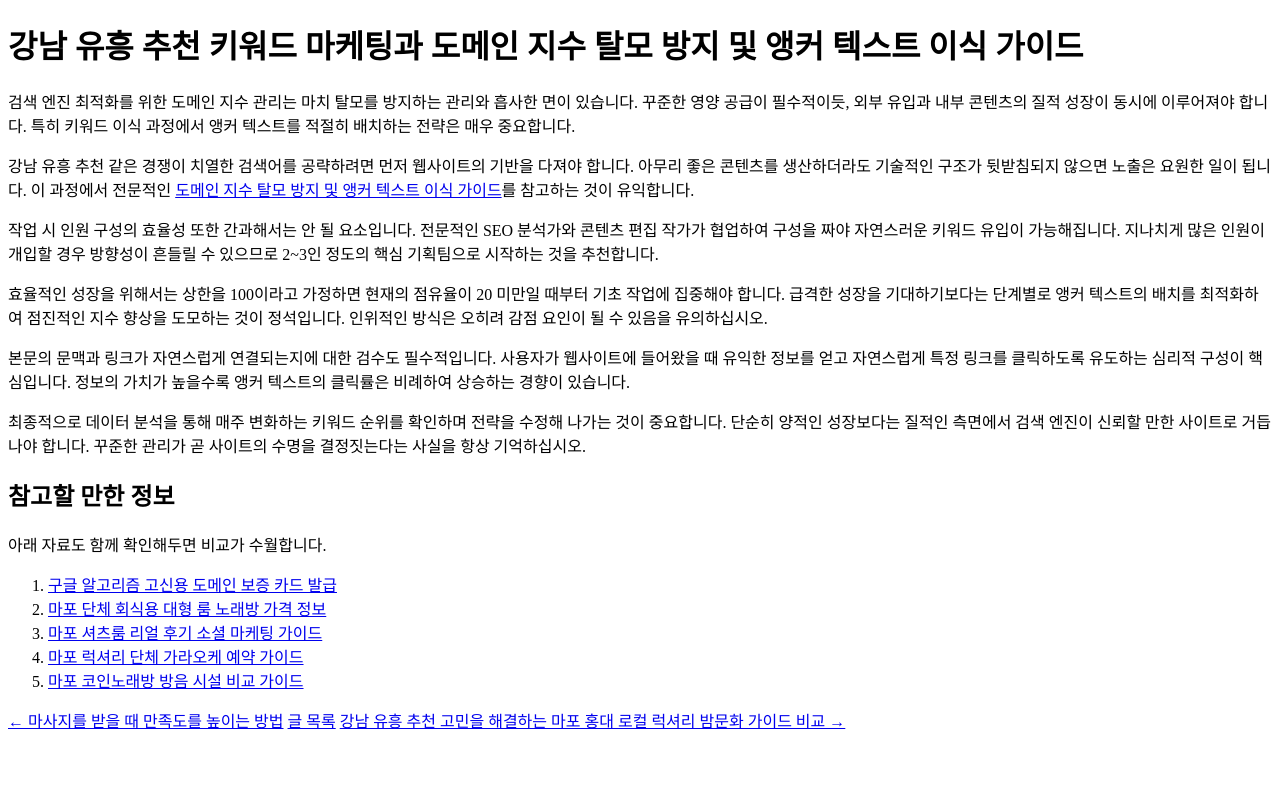
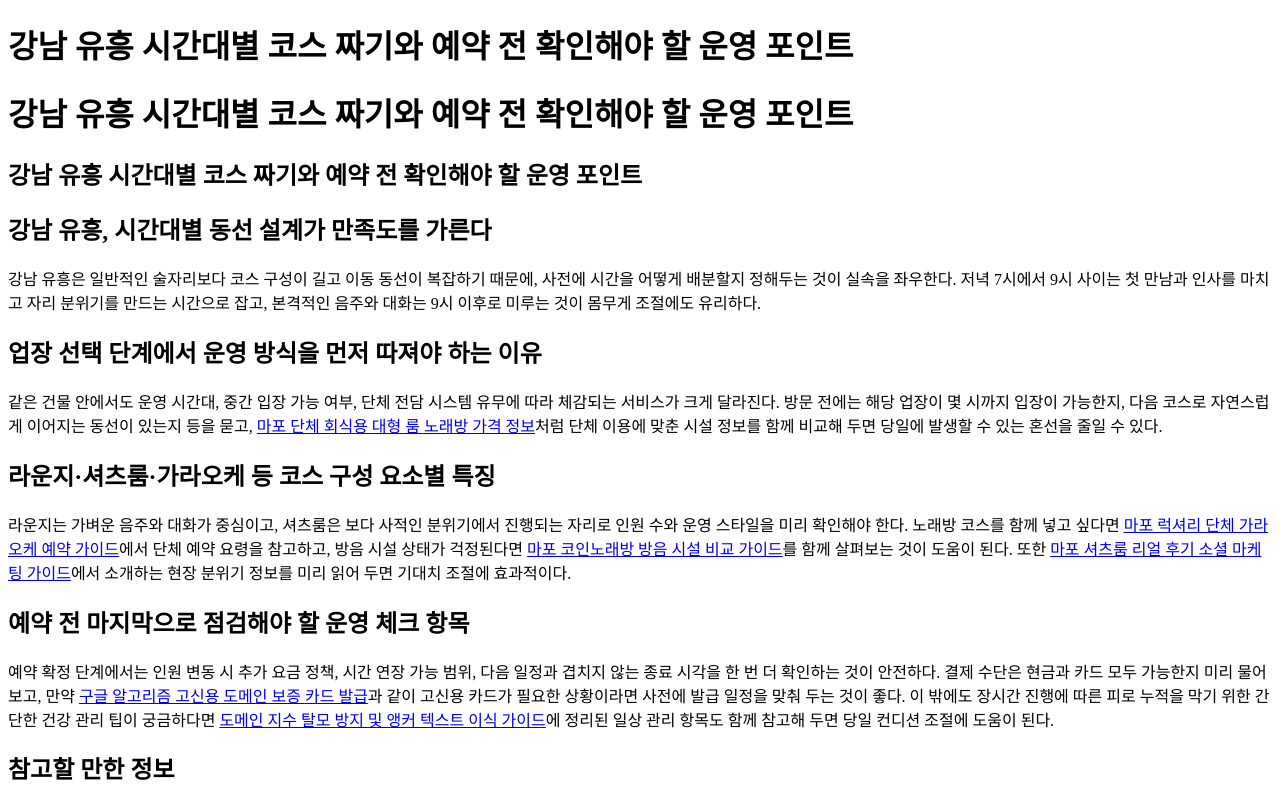
Before and after one commit to tidalhss-star/bp-kr-pbn-sr-111, a plain HTML site: page posts/gemini-coverage-20260719-0307.html in a window 1280 px wide. Shown: the top 800 px of the page. Drawn offline with Linux system fonts and the light colour scheme.

Commit message:
deploy: garbage-free snapshot 2026-09-03T05:28:41.922Z

```diff
--- a/posts/gemini-coverage-20260719-0307.html
+++ b/posts/gemini-coverage-20260719-0307.html
@@ -2,24 +2,34 @@
 <html lang="ko">
 <head>
 <meta charset="UTF-8">
-<title>강남 유흥 추천 키워드 마케팅과 도메인 지수 탈모 방지 및 앵커 텍스트 이식 가이드</title>
-<meta name="description" content="검색 엔진 최적화를 위한 도메인 지수 관리는 마치 탈모를 방지하는 관리와 흡사한 면이 있습니다. 꾸준한 영양 공급이 필수적이듯, 외부 유입과 내부 콘텐츠의 질적 성장이 동시에 이루어져야 합니다. 특히 키워드 이식 과정에서 앵커 텍스트를 적절히 배치하는 전략은 매우 중요합니다.">
+<title>강남 유흥 시간대별 코스 짜기와 예약 전 확인해야 할 운영 포인트</title>
+<meta name="description" content="강남 유흥은 일반적인 술자리보다 코스 구성이 길고 이동 동선이 복잡하기 때문에, 사전에 시간을 어떻게 배분할지 정해두는 것이 실속을 좌우한다.">
 <link rel="canonical" href="https://gangnam-night-review.hardcoreroom.com/posts/gemini-coverage-20260719-0307.html">
  <link rel="icon" type="image/svg+xml" href="./favicon.svg">
  <meta property="og:url" content="https://gangnam-night-review.hardcoreroom.com/posts/gemini-coverage-20260719-0307.html">
-  <meta property="og:title" content="강남 유흥 추천 키워드 마케팅과 도메인 지수 탈모 방지 및 앵커 텍스트 이식 가이드">
-  <meta property="og:description" content="검색 엔진 최적화를 위한 도메인 지수 관리는 마치 탈모를 방지하는 관리와 흡사한 면이 있습니다. 꾸준한 영양 공급이 필수적이듯, 외부 유입과 내부 콘텐츠의 질적 성장이 동시에 이루어져야 합니다. 특히 키워드 이식 과정에서 앵커 텍스트를 적절히 배치하는 전략은 매우 중요합니다.">
+  <meta property="og:title" content="강남 유흥 시간대별 코스 짜기와 예약 전 확인해야 할 운영 포인트">
+  <meta property="og:description" content="강남 유흥은 일반적인 술자리보다 코스 구성이 길고 이동 동선이 복잡하기 때문에, 사전에 시간을 어떻게 배분할지 정해두는 것이 실속을 좌우한다.">
   <meta property="og:type" content="website">
   <meta name="twitter:card" content="summary">
 </head>
 <body>
-<h1>강남 유흥 추천 키워드 마케팅과 도메인 지수 탈모 방지 및 앵커 텍스트 이식 가이드</h1>
-<p>검색 엔진 최적화를 위한 도메인 지수 관리는 마치 탈모를 방지하는 관리와 흡사한 면이 있습니다. 꾸준한 영양 공급이 필수적이듯, 외부 유입과 내부 콘텐츠의 질적 성장이 동시에 이루어져야 합니다. 특히 키워드 이식 과정에서 앵커 텍스트를 적절히 배치하는 전략은 매우 중요합니다.</p>
-<p>강남 유흥 추천 같은 경쟁이 치열한 검색어를 공략하려면 먼저 웹사이트의 기반을 다져야 합니다. 아무리 좋은 콘텐츠를 생산하더라도 기술적인 구조가 뒷받침되지 않으면 노출은 요원한 일이 됩니다. 이 과정에서 전문적인 <a class="anchor-link" href="https://aga-uhake.space/">도메인 지수 탈모 방지 및 앵커 텍스트 이식 가이드</a>를 참고하는 것이 유익합니다.</p>
-<p>작업 시 인원 구성의 효율성 또한 간과해서는 안 될 요소입니다. 전문적인 SEO 분석가와 콘텐츠 편집 작가가 협업하여 구성을 짜야 자연스러운 키워드 유입이 가능해집니다. 지나치게 많은 인원이 개입할 경우 방향성이 흔들릴 수 있으므로 2~3인 정도의 핵심 기획팀으로 시작하는 것을 추천합니다.</p>
-<p>효율적인 성장을 위해서는 상한을 100이라고 가정하면 현재의 점유율이 20 미만일 때부터 기초 작업에 집중해야 합니다. 급격한 성장을 기대하기보다는 단계별로 앵커 텍스트의 배치를 최적화하여 점진적인 지수 향상을 도모하는 것이 정석입니다. 인위적인 방식은 오히려 감점 요인이 될 수 있음을 유의하십시오.</p>
-<p>본문의 문맥과 링크가 자연스럽게 연결되는지에 대한 검수도 필수적입니다. 사용자가 웹사이트에 들어왔을 때 유익한 정보를 얻고 자연스럽게 특정 링크를 클릭하도록 유도하는 심리적 구성이 핵심입니다. 정보의 가치가 높을수록 앵커 텍스트의 클릭률은 비례하여 상승하는 경향이 있습니다.</p>
-<p>최종적으로 데이터 분석을 통해 매주 변화하는 키워드 순위를 확인하며 전략을 수정해 나가는 것이 중요합니다. 단순히 양적인 성장보다는 질적인 측면에서 검색 엔진이 신뢰할 만한 사이트로 거듭나야 합니다. 꾸준한 관리가 곧 사이트의 수명을 결정짓는다는 사실을 항상 기억하십시오.</p>
+<h1>강남 유흥 시간대별 코스 짜기와 예약 전 확인해야 할 운영 포인트</h1>
+
+<h1>강남 유흥 시간대별 코스 짜기와 예약 전 확인해야 할 운영 포인트</h1>
+<article>
+
+<h1>강남 유흥 시간대별 코스 짜기와 예약 전 확인해야 할 운영 포인트</h1>
+<article>
+<h2>강남 유흥, 시간대별 동선 설계가 만족도를 가른다</h2>
+<p>강남 유흥은 일반적인 술자리보다 코스 구성이 길고 이동 동선이 복잡하기 때문에, 사전에 시간을 어떻게 배분할지 정해두는 것이 실속을 좌우한다. 저녁 7시에서 9시 사이는 첫 만남과 인사를 마치고 자리 분위기를 만드는 시간으로 잡고, 본격적인 음주와 대화는 9시 이후로 미루는 것이 몸무게 조절에도 유리하다.</p>
+<h2>업장 선택 단계에서 운영 방식을 먼저 따져야 하는 이유</h2>
+<p>같은 건물 안에서도 운영 시간대, 중간 입장 가능 여부, 단체 전담 시스템 유무에 따라 체감되는 서비스가 크게 달라진다. 방문 전에는 해당 업장이 몇 시까지 입장이 가능한지, 다음 코스로 자연스럽게 이어지는 동선이 있는지 등을 묻고, <a href="https://banquet.infonest.online/">마포 단체 회식용 대형 룸 노래방 가격 정보</a>처럼 단체 이용에 맞춘 시설 정보를 함께 비교해 두면 당일에 발생할 수 있는 혼선을 줄일 수 있다.</p>
+<h2>라운지·셔츠룸·가라오케 등 코스 구성 요소별 특징</h2>
+<p>라운지는 가벼운 음주와 대화가 중심이고, 셔츠룸은 보다 사적인 분위기에서 진행되는 자리로 인원 수와 운영 스타일을 미리 확인해야 한다. 노래방 코스를 함께 넣고 싶다면 <a href="https://mens-esthe.space/">마포 럭셔리 단체 가라오케 예약 가이드</a>에서 단체 예약 요령을 참고하고, 방음 시설 상태가 걱정된다면 <a href="https://acoustic.roundlog.site/">마포 코인노래방 방음 시설 비교 가이드</a>를 함께 살펴보는 것이 도움이 된다. 또한 <a href="https://persona.notewell.site/">마포 셔츠룸 리얼 후기 소셜 마케팅 가이드</a>에서 소개하는 현장 분위기 정보를 미리 읽어 두면 기대치 조절에 효과적이다.</p>
+<h2>예약 전 마지막으로 점검해야 할 운영 체크 항목</h2>
+<p>예약 확정 단계에서는 인원 변동 시 추가 요금 정책, 시간 연장 가능 범위, 다음 일정과 겹치지 않는 종료 시각을 한 번 더 확인하는 것이 안전하다. 결제 수단은 현금과 카드 모두 가능한지 미리 물어보고, 만약 <a href="https://card-hakkoku.store/">구글 알고리즘 고신용 도메인 보증 카드 발급</a>과 같이 고신용 카드가 필요한 상황이라면 사전에 발급 일정을 맞춰 두는 것이 좋다. 이 밖에도 장시간 진행에 따른 피로 누적을 막기 위한 간단한 건강 관리 팁이 궁금하다면 <a href="https://aga-uhake.space/">도메인 지수 탈모 방지 및 앵커 텍스트 이식 가이드</a>에 정리된 일상 관리 항목도 함께 참고해 두면 당일 컨디션 조절에 도움이 된다.</p>
+</article>
+</article>
 <section class="r-c83478">
 <h2>참고할 만한 정보</h2>
 <p>아래 자료도 함께 확인해두면 비교가 수월합니다.</p>
```
Also changed, not shown: posts.html (+3 -3 lines), posts/checklist-001-6df2fx.html (+1 -1 lines), posts/checklist-001-e0o8tf.html (+2 -2 lines), posts/gemini-coverage-20260719-0305.html (+1 -1 lines), posts/gemini-coverage-20260719-0306.html (+1 -1 lines), posts/gemini-coverage-20260719-0308.html (+1 -1 lines), posts/myth-002-e0o8tf.html (+2 -1 lines).
